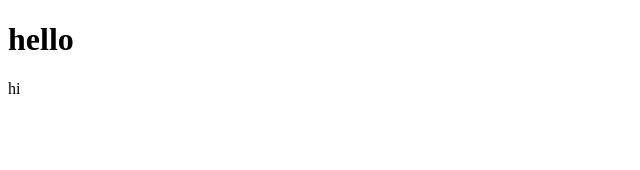
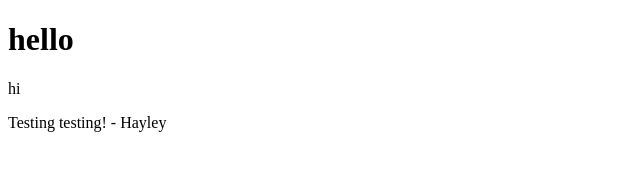
Before and after one commit to codenamehaylz/Project-Tracker, a plain HTML site: page index.html in a window 1280 px wide. Shown: the whole page, without its empty margins (0-640 px from the left). Drawn offline with Linux system fonts and the light colour scheme.

Commit message:
testing new branch

```diff
--- a/index.html
+++ b/index.html
@@ -9,5 +9,6 @@
 <body>
     <h1>hello</h1>
     <p>hi</p>
+    <p>Testing testing! - Hayley</p>
 </body>
 </html>
```
